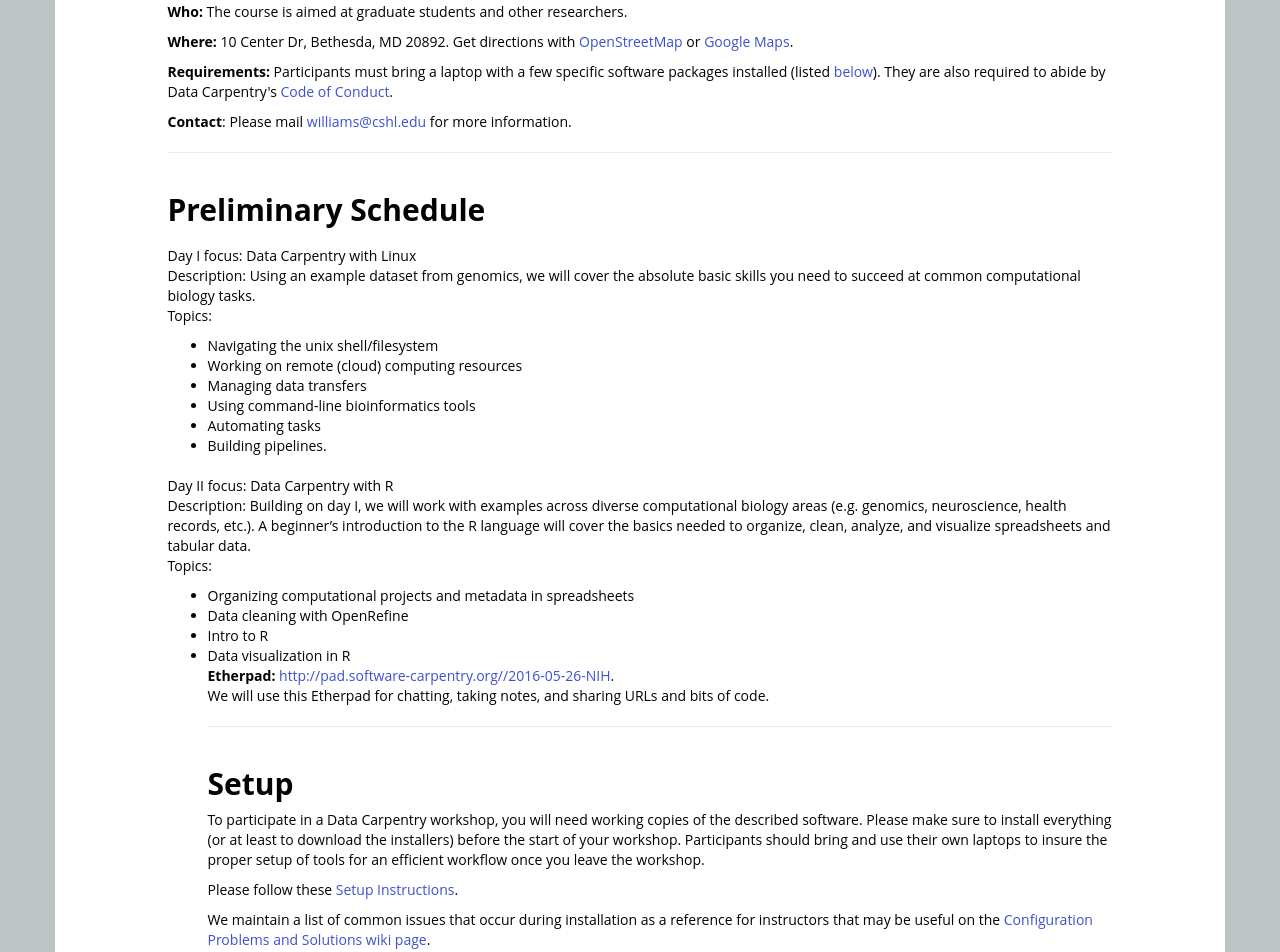
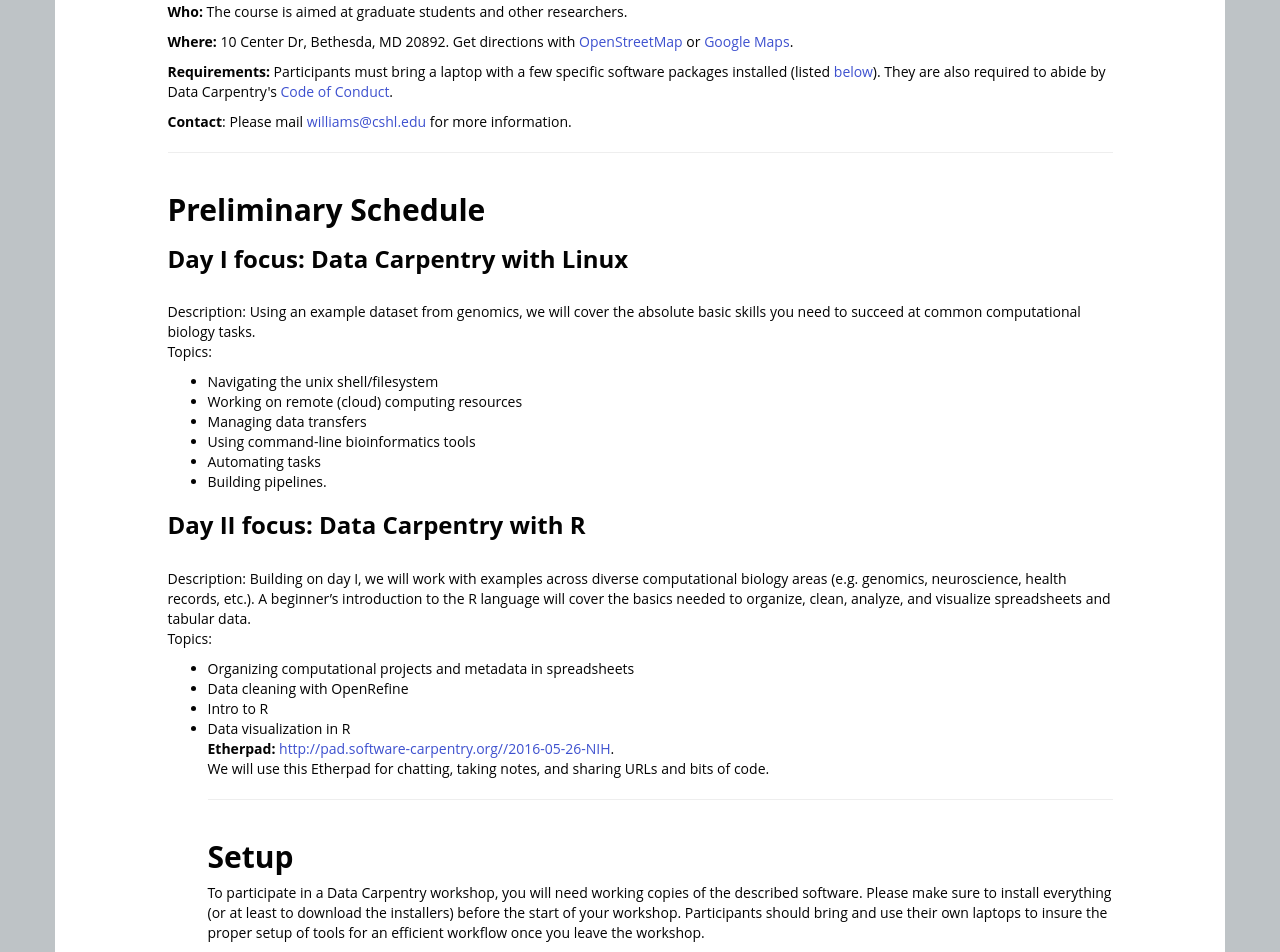
Before and after one commit to collinstorlie/2016-05-26-NIH, a Jekyll site: the page built from index.html, in a window 1280 px wide. Shown: the part 713-1665 px from the top of the page. Built offline with Jekyll 4.4.1, drawn with Linux system fonts in a browser that asks for light colours; nearby versions of some CDN libraries; library files that are not in the unit come from our copies.

Commit message:
format titles

```diff
--- a/index.html
+++ b/index.html
@@ -136,7 +136,7 @@ Participants should bring their laptops and plan to participate actively. By the
 -->
 <h2>Preliminary Schedule</h2>
 <p>
-<h3></h3>Day I focus: Data Carpentry with Linux</h3>
+<h3>Day I focus: Data Carpentry with Linux</h3>
 <br>Description: Using an example dataset from genomics, we will cover the absolute basic skills you need to succeed at common computational biology tasks.
 <p>
 Topics:
@@ -149,7 +149,7 @@ Topics:
 <li>Building pipelines.
 </ul>
 <p>
-<h3></h3>Day II focus: Data Carpentry with R</h3>
+<h3>Day II focus: Data Carpentry with R</h3>
 <br>Description: Building on day I, we will work with examples across diverse computational biology areas   (e.g. genomics, neuroscience, health records, etc.).  A beginner’s introduction to the R language will cover the basics needed to organize, clean, analyze, and visualize spreadsheets and tabular data.
 <p>
 Topics:
@@ -191,6 +191,7 @@ Topics:
   where 'YYYY-MM-DD-site' is the identifier for your workshop (e.g.,
   '2015-06-10-esu'.
 -->
+<br>
 {% if page.etherpad %}
 <p>
   <strong>Etherpad:</strong> <a href="{{page.etherpad}}">{{page.etherpad}}</a>.
```
